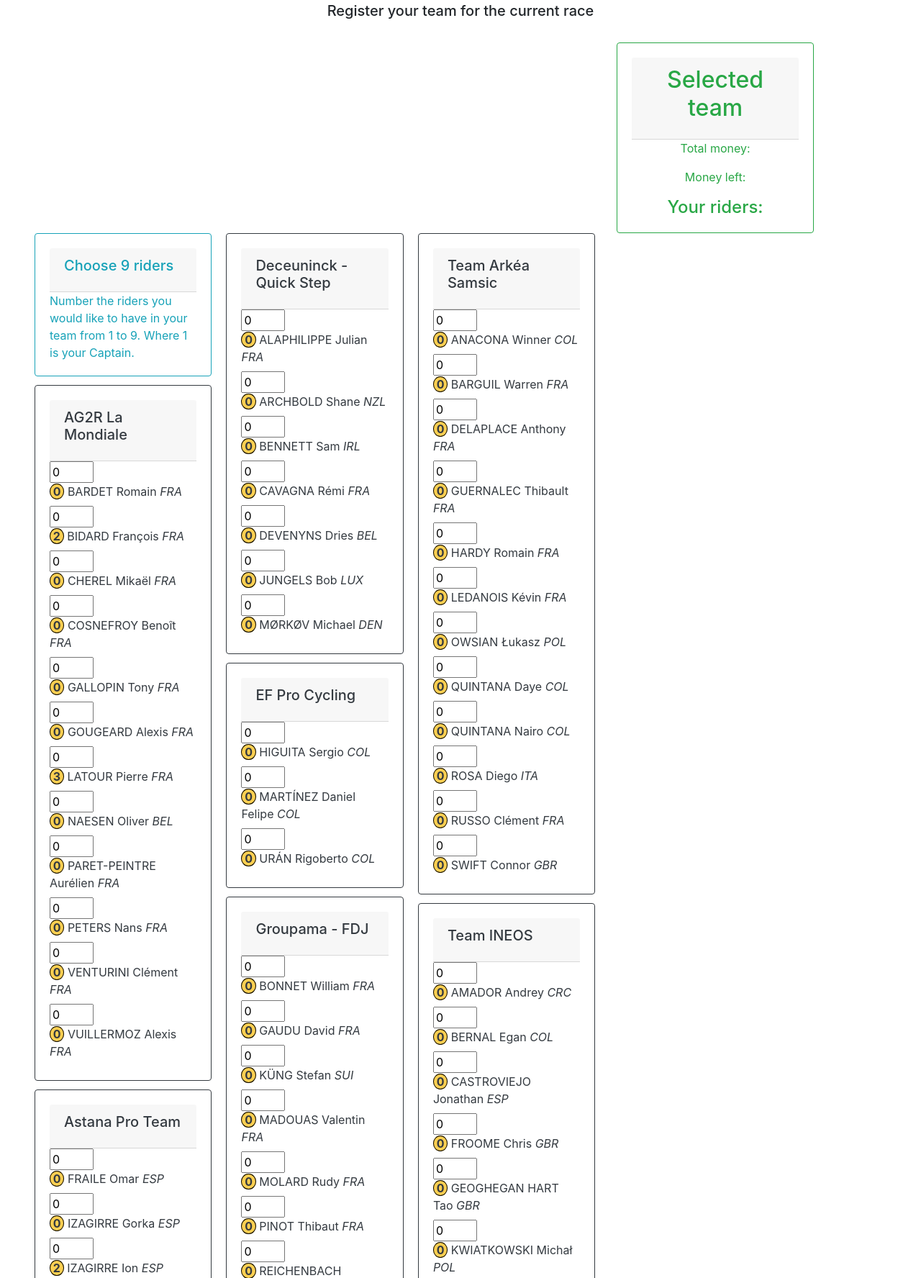
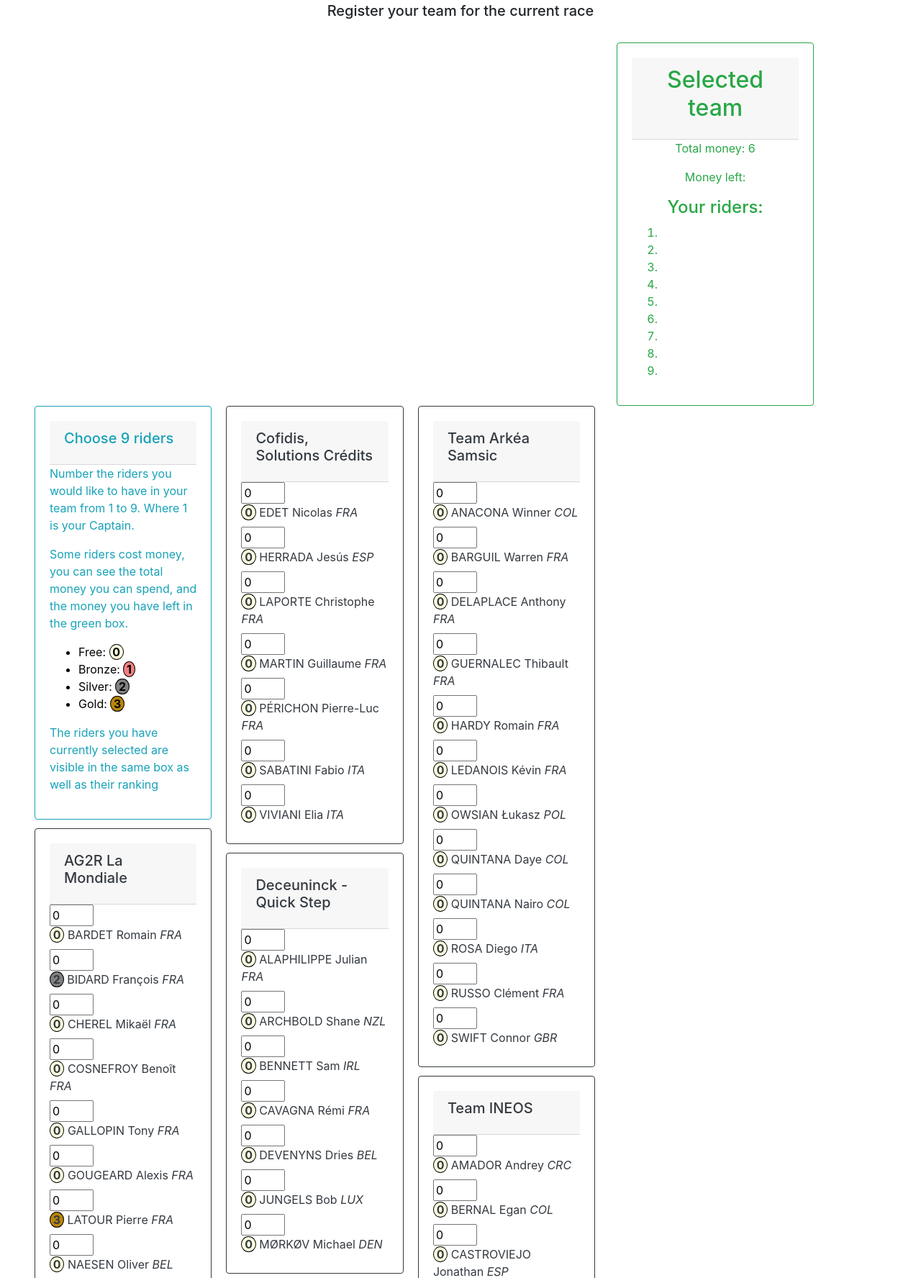
Before and after one commit to FlemmingSteffensen/renwieler, a Flask app: page /regteam?activecomp=2 in a window 1280 px wide. Shown: the part 207-1983 px from the top of the page at 72% size. Run offline with Flask 2, Linux system fonts and the light colour scheme; a user stored in the database is signed in; data comes from the database, SQL or seed files in the repository; both versions use the stored data as it was after the commit; some libraries are stand-ins or nearby versions.

Commit message:
rider price added to regteam

```diff
--- a/app.py
+++ b/app.py
@@ -469,8 +469,11 @@ def regteam():
         compid = request.args.get('activecomp', None)
         # Get all the riders of the competition
         riders = db.execute("SELECT id, comp_id, rider, nationality, rides_for, price FROM riders WHERE comp_id = :compid Order by rides_for ASC, rider ASC", compid=compid)
+        # Get the total price for buying riders
+        price_total = db.execute("SELECT total_price FROM competitions WHERE id = :compid", compid=compid)
+        total_price = price_total[0]["total_price"]
         # Direct user to register team page
-        return render_template("regteam.html", riders=riders)
+        return render_template("regteam.html", riders=riders, total_price=total_price)
 
     if request.method == "POST":
         user = session.get("user_id")
--- a/static/styles.css
+++ b/static/styles.css
@@ -148,10 +148,31 @@ input[type="number"] {
     }
   }
 
-  .money {
+.money {
     border-radius: 100%;
-    background: #fccf51;
+    background-color: lightyellow;
     border: solid 1px;
     border-color: black;
     white-space: pre;
   }
+.bronze {
+    border-radius: 100%;
+    background: lightcoral;
+    border: solid 1px;
+    border-color: black;
+    white-space: pre;
+  }
+.silver {
+    border-radius: 100%;
+    background: grey;
+    border: solid 1px;
+    border-color: black;
+    white-space: pre;
+  }
+.gold {
+    border-radius: 100%;
+    background: darkgoldenrod;
+    border: solid 1px;
+    border-color: black;
+    white-space: pre;
+  }
--- a/templates/regteam.html
+++ b/templates/regteam.html
@@ -13,6 +13,7 @@
         {% if riders %}
             {% set ns = namespace(last_team = "nothing") %}
             {% set ct = namespace(count = 0) %}
+            {% set money = namespace(class = "money") %}
             <div class="row">
                 <div class="col-sm-3 offset-sm-8 leaderbord">
                     <div class="card border-success">
@@ -20,9 +21,20 @@
                             <div class="card-header">
                                 <h2 class="card-title">Selected team</h2>
                             </div>
-                            <p class="card-text">Total money:</p>
+                            <p class="card-text">Total money: {{total_price}}</p>
                             <p class="card-text">Money left: </p>
                             <h4 class="card-text">Your riders: </h4>
+                            <ol>
+                                <li></li>
+                                <li></li>
+                                <li></li>
+                                <li></li>
+                                <li></li>
+                                <li></li>
+                                <li></li>
+                                <li></li>
+                                <li></li>
+                            </ol>
                         </div>
                     </div>
                 </div>
@@ -39,6 +51,23 @@
                                         <h5 class="card-title">Choose 9 riders</h5>
                                     </div>
                                     <p class="card-text">Number the riders you would like to have in your team from 1 to 9. Where 1 is your Captain.</p>
+                                    <p>Some riders cost money, you can see the total money you can spend, and the money you have left in the green box.</p>
+                                    <ul>
+                                        <li style="color:black">Free: <b class="money"> 0 </b></li>
+                                        <li style="color:black">Bronze: <b class="bronze"> 1 </b></li>
+                                        <li style="color:black">Silver: <b class="silver"> 2 </b></li>
+                                        <li style="color:black">Gold: <b class="gold"> 3 </b></li>
+                                    </ul>
+                                    <p>The riders you have currently selected are visible in the same box as well as their ranking</p>
+                {% endif %}
+                {% if rider.price == 3 %}
+                    {% set money.class = "gold" %}
+                {% elif rider.price == 2 %}
+                    {% set money.class = "silver" %}
+                {% elif rider.price == 1 %}
+                    {% set money.class = "bronze" %}
+                {% else %}
+                    {% set money.class = "money" %}
                 {% endif %}
                 {% if rider.rides_for != ns.last_team %}
                     {% set ns.last_team = rider.rides_for %}
@@ -51,12 +80,14 @@
                                     </div>
                                     <div>
                                         <input type="number" id="{{rider.id}}" name="{{rider.id}}" value="0" min="0" max="9">
-                                        <label for={{rider.id}}><b class="money"> {{rider.price}} </b> {{rider.rider}} <i>{{rider.nationality}}</i></label>
+                                        <label for={{rider.id}}>
+                                            <b class="{{money.class}}"> {{rider.price}} </b> {{rider.rider}} <i>{{rider.nationality}}</i></label>
                                     </div>
                 {% else %}
                                     <div>
                                         <input type="number" id="{{rider.id}}" name="{{rider.id}}" value="0" min="0" max="9">
-                                        <label for={{rider.id}}><b class="money"> {{rider.price}} </b> {{rider.rider}} <i>{{rider.nationality}}</i></label>
+                                        <label for={{rider.id}}>
+                                            <b class="{{money.class}}"> {{rider.price}} </b>  {{rider.rider}} <i>{{rider.nationality}}</i></label>
                                     </div>
                 {% endif %}
             {% endfor %}
@@ -69,12 +100,20 @@
         </div>
         </div>
             <script>
+                //Get the currently selected riders
+                function getSelectedRiders() {
+                    currentRiders = document.getElementById("regteam");
+
+                }
                 //Checking if 9 riders are selected and follow the competition rules
                 regteam = document.getElementById("regteam");
                 // Check for duplicates from stackoverflow https://stackoverflow.com/questions/49215358/checking-for-duplicate-strings-in-javascript-array/49215411
                 function checkIfDuplicateExists(w){
                     return new Set(w).size !== w.length
                 }
+                regteam.addEventListener('change', function() {
+                    getSelectedRiders();
+                });
                 $("#regteam").on('submit', function(e){
                     e.preventDefault();
                     var riders = [];
```
Also changed, not shown: rw.db.
